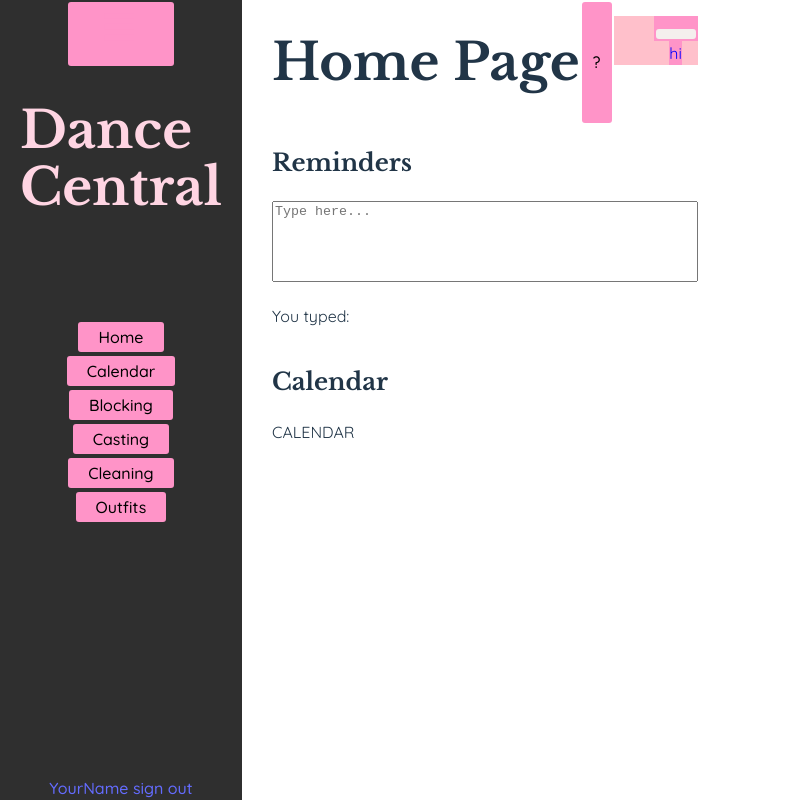
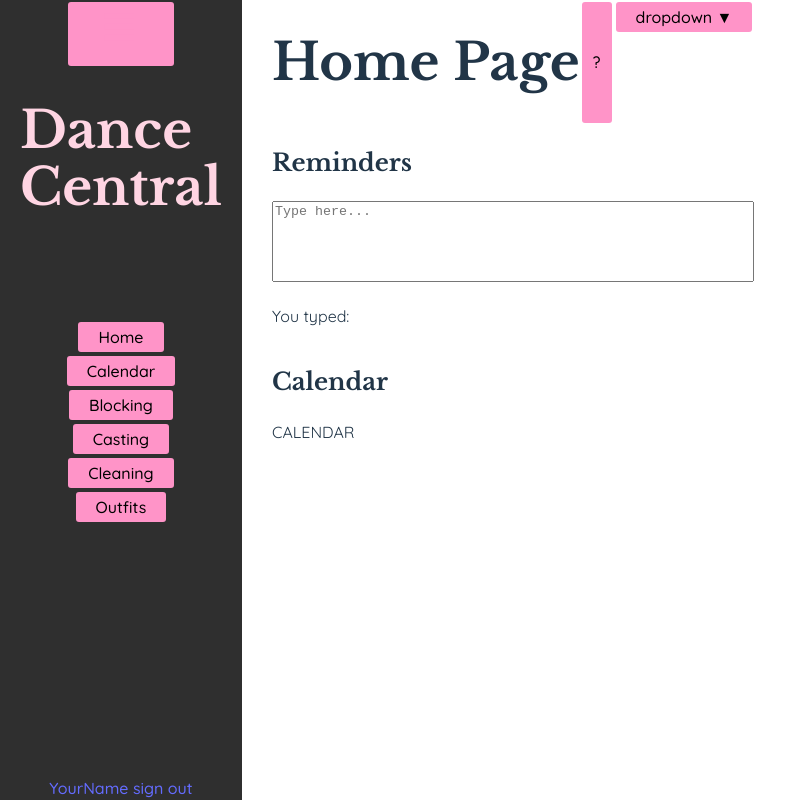
Before and after one commit to elise-chang/Dance-Central, a React (Vite) app in the folder Dance-Central-App/: page /home in a window 1280 px wide. Shown: the whole page, without its empty margins (0-796 px from the left). Built offline with nearby package versions, Linux system fonts and the light colour scheme.

Commit message:
dropdown aesthetics

```diff
--- a/Dance-Central-App/src/components/Dropdown.jsx
+++ b/Dance-Central-App/src/components/Dropdown.jsx
@@ -1,30 +1,37 @@
 import React from "react";
 
 import './dropdown.css';
+import Button from "./button";
 
 const Dropdown = (props) => {
     const [open, setOpen] = React.useState(false);
+    const [openSymbol, setOpenSymbol] = React.useState(" ▼");
+
 
     const doOpen = () => {
+
         if (open == false) {
             setOpen(true);
+            setOpenSymbol(" ▲");
             //add more here for the other stuff later
         } else {
             setOpen(false);
+            setOpenSymbol(" ▼");
             // add more here for the other stuff later
         }
     }
 
+
     return (
         <div className="dropdown">
-            <div className="dropdown-bg" onClick={doOpen}>
+            <Button text={props.text + openSymbol} className="dropdown-bg" onClick={doOpen}>
                 <span>{props.text}</span>
                 <ul className="dropdown-menu">
                     <li className="dropdown-item"><button>{props.text}</button></li>
                     <li>hi</li>
                 </ul>
 
-            </div>
+            </Button>
         </div>
     )
 }
--- a/Dance-Central-App/src/components/dropdown.css
+++ b/Dance-Central-App/src/components/dropdown.css
@@ -1,5 +1,5 @@
 .dropdown-bg {
-    color: blue;
+    color: rgb(255, 234, 0);
     background-color: pink;;
 }
 
--- a/Dance-Central-App/src/pages/home.jsx
+++ b/Dance-Central-App/src/pages/home.jsx
@@ -10,8 +10,8 @@ const Home = () => {
             <MenuNavbar />
             <div className="page-heading">
                 <h1>Home Page</h1>
-                <Button icon="?"></Button>
-                <Dropdown />
+                <Button icon="?" />
+                <Dropdown text="dropdown" />
             </div>
 
             <h2>Reminders</h2>
```
Also changed, not shown: Dance-Central-App/src/components/DropdownMenu.jsx (added).
